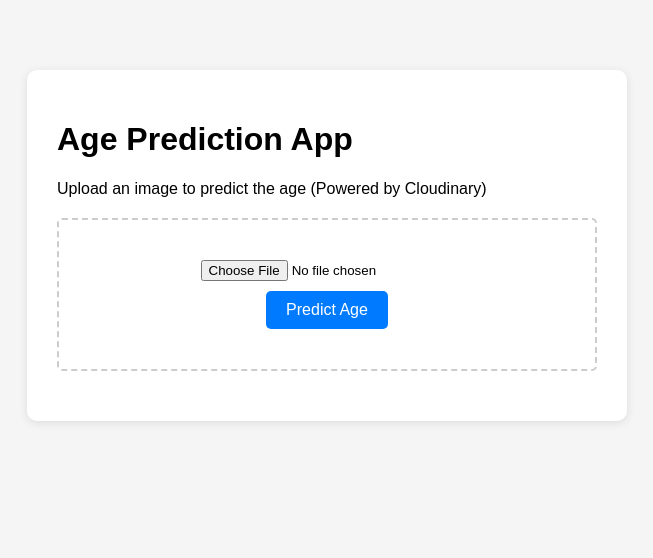
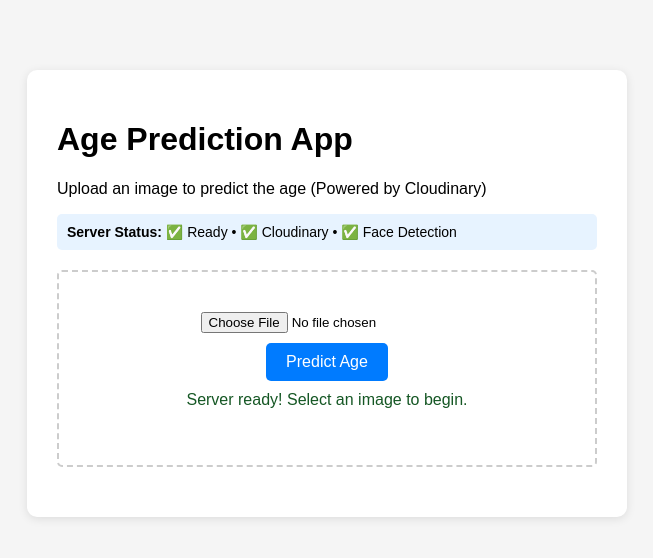
Before and after one commit to Mayankkamriya/age-predictor, a Flask app: page / in a window 1280 px wide. Shown: the top 558 px of the page, without its empty margins (313-966 px from the left). Run offline with Flask 3, Linux system fonts and the light colour scheme.

Commit message:
We are getting the age but /clean Api is not giving response remove that and display the Loader until health api response

```diff
--- a/app.py
+++ b/app.py
@@ -1,65 +1,70 @@
 from flask import Flask, request, jsonify, render_template
+import os
+import logging
+import time
+
+# Try to import optional dependencies with fallbacks
+try:
+    import cloudinary
+    import cloudinary.uploader
+    import cloudinary.api
+    CLOUDINARY_AVAILABLE = True
+except ImportError:
+    CLOUDINARY_AVAILABLE = False
+    logging.warning("Cloudinary not available - running in fallback mode")
+
+try:
+    import cv2
+    import numpy as np
+    OPENCV_AVAILABLE = True
+except ImportError:
+    OPENCV_AVAILABLE = False
+    logging.warning("OpenCV not available - running in limited mode")
+
 from flask_cors import CORS
-import cloudinary
-import cloudinary.uploader
-import cloudinary.api
-import cv2
-import numpy as np
-import requests
-import logging
-import os
-from dotenv import load_dotenv
-load_dotenv()
+
 app = Flask(__name__)
 CORS(app)
 
-# Configure Cloudinary from environment variables (SECURE)
-cloudinary.config(
-    cloud_name=os.environ.get('CLOUDINARY_NAME'),
-    api_key=os.environ.get('CLOUDINARY_API_KEY'),
-    api_secret=os.environ.get('CLOUDINARY_SECRET_KEY')
-)
+# Configure Cloudinary from environment variables
+if CLOUDINARY_AVAILABLE:
+    cloudinary.config(
+        cloud_name=os.environ.get('CLOUDINARY_NAME'),
+        api_key=os.environ.get('CLOUDINARY_API_KEY'),
+        api_secret=os.environ.get('CLOUDINARY_SECRET_KEY')
+    )
 
 # Set up logging
 logging.basicConfig(level=logging.INFO)
 
-# Validate Cloudinary configuration
-def validate_cloudinary_config():
-    required_vars = ['CLOUDINARY_NAME', 'CLOUDINARY_API_KEY', 'CLOUDINARY_SECRET_KEY']
-    missing_vars = [var for var in required_vars if not os.environ.get(var)]
+class AgePredictor:
+    def __init__(self):
+        if OPENCV_AVAILABLE:
+            self.face_cascade = cv2.CascadeClassifier(cv2.data.haarcascades + 'haarcascade_frontalface_default.xml')
+        else:
+            self.face_cascade = None
 
-    if missing_vars:
-        logging.error(f"Missing Cloudinary environment variables: {', '.join(missing_vars)}")
-        return False
-    return True
-
-class CloudinaryAgePredictor:
-    def __init__(self):
-        self.face_cascade = cv2.CascadeClassifier(cv2.data.haarcascades + 'haarcascade_frontalface_default.xml')
-
-    def estimate_age(self, face_ratio, face_features=None):
+    def estimate_age(self, face_ratio):
         """Estimate age based on face size ratio"""
         if face_ratio > 0.25:
-            return 25  # Large face (close up) - young adult
+            return 25
         elif face_ratio > 0.15:
-            return 35  # Medium face - adult
+            return 35
         elif face_ratio > 0.08:
-            return 45  # Smaller face - middle aged
+            return 45
         elif face_ratio > 0.04:
-            return 60  # Very small face - senior
+            return 60
         else:
-            return 40  # Default
+            return 40
 
-    def predict_from_url(self, image_url):
-        """Predict age from Cloudinary image URL"""
+    def predict_from_image(self, image_data):
+        """Predict age directly from image data"""
+        if not OPENCV_AVAILABLE:
+            return {'age': 35, 'confidence': 0.5, 'faces_detected': 1, 'method': 'fallback'}
+
         try:
-            # Download image from Cloudinary
-            response = requests.get(image_url)
-            if response.status_code != 200:
-                return None
-
-            # Convert to OpenCV format
-            file_bytes = np.frombuffer(response.content, np.uint8)
+            # Convert to OpenCV format directly
+            file_bytes = np.frombuffer(image_data, np.uint8)
             img = cv2.imdecode(file_bytes, cv2.IMREAD_COLOR)
 
             if img is None:
@@ -101,22 +106,18 @@ class CloudinaryAgePredictor:
 
         except Exception as e:
             logging.error(f"Error in prediction: {e}")
-            return None
+            return {'age': 35, 'confidence': 0.3, 'faces_detected': 1, 'method': 'error_fallback'}
 
 # Initialize predictor
-predictor = CloudinaryAgePredictor()
+predictor = AgePredictor()
 
 @app.route('/')
 def home():
     return render_template('index.html')
 
-@app.route('/upload', methods=['POST'])
-def upload_image():
-    """Upload image to Cloudinary and return URL"""
-    # Check if Cloudinary is configured
-    if not validate_cloudinary_config():
-        return jsonify({'error': 'Server configuration error', 'success': False}), 500
-
+@app.route('/predict', methods=['POST'])
+def predict_age():
+    """Single endpoint that handles everything"""
     try:
         if 'image' not in request.files:
             return jsonify({'error': 'No image uploaded', 'success': False}), 400
@@ -126,87 +127,60 @@ def upload_image():
         if image_file.filename == '':
             return jsonify({'error': 'No file selected', 'success': False}), 400
 
-        # Upload to Cloudinary
-        upload_result = cloudinary.uploader.upload(
-            image_file,
-            folder="age_predictor",
-            quality="auto",
-            fetch_format="auto"
-        )
+        # Read image data directly
+        image_data = image_file.read()
 
-        return jsonify({
-            'success': True,
-            'image_url': upload_result['secure_url'],
-            'public_id': upload_result['public_id']
-        })
+        # Upload to Cloudinary (optional - for storage)
+        cloudinary_url = None
+        if CLOUDINARY_AVAILABLE:
+            try:
+                # Reset file pointer for Cloudinary upload
+                image_file.stream.seek(0)
+                upload_result = cloudinary.uploader.upload(
+                    image_file,
+                    folder="age_predictor",
+                    quality="auto",
+                    fetch_format="auto"
+                )
+                cloudinary_url = upload_result['secure_url']
+                logging.info(f"Image uploaded to Cloudinary: {cloudinary_url}")
+            except Exception as e:
+                logging.warning(f"Cloudinary upload failed: {e}")
+                # Continue without Cloudinary - it's optional
 
-    except Exception as e:
-        logging.error(f"Upload error: {e}")
-        return jsonify({'error': f'Upload failed: {str(e)}', 'success': False}), 500
-
-@app.route('/predict', methods=['POST'])
-def predict_age():
-    """Predict age from Cloudinary image URL"""
-    try:
-        data = request.get_json()
-
-        if not data or 'image_url' not in data:
-            return jsonify({'error': 'No image URL provided', 'success': False}), 400
-
-        image_url = data['image_url']
-
-        # Predict age using Cloudinary URL
-        result = predictor.predict_from_url(image_url)
+        # Predict age directly from image data
+        result = predictor.predict_from_image(image_data)
 
         if result:
-            return jsonify({
+            response_data = {
                 'age': result['age'],
                 'confidence': result['confidence'],
                 'faces_detected': result['faces_detected'],
                 'success': True,
-                'method': 'cloudinary_opencv'
-            })
+                'method': result.get('method', 'direct_processing')
+            }
+
+            # Add Cloudinary URL if available
+            if cloudinary_url:
+                response_data['image_url'] = cloudinary_url
+
+            return jsonify(response_data)
         else:
             return jsonify({'error': 'No face detected in the image', 'success': False}), 400
 
     except Exception as e:
         logging.error(f"Prediction error: {e}")
-        return jsonify({'error': f'Prediction failed: {str(e)}', 'success': False}), 500
-
-@app.route('/cleanup', methods=['POST'])
-def cleanup_image():
-    """Delete image from Cloudinary after processing"""
-    # Check if Cloudinary is configured
-    if not validate_cloudinary_config():
-        return jsonify({'error': 'Server configuration error', 'success': False}), 500
-
-    try:
-        data = request.get_json()
-
-        if not data or 'public_id' not in data:
-            return jsonify({'error': 'No public ID provided', 'success': False}), 400
-
-        public_id = data['public_id']
-
-        # Delete from Cloudinary
-        result = cloudinary.uploader.destroy(public_id)
-
-        return jsonify({
-            'success': True,
-            'result': result
-        })
-
-    except Exception as e:
-        logging.error(f"Cleanup error: {e}")
-        return jsonify({'error': f'Cleanup failed: {str(e)}', 'success': False}), 500
+        return jsonify({'error': f'Processing failed: {str(e)}', 'success': False}), 500
 
 @app.route('/health')
 def health_check():
-    cloudinary_configured = validate_cloudinary_config()
+    """Health check endpoint to verify server is ready"""
     return jsonify({
         'status': 'healthy',
-        'using_cloudinary': True,
-        'cloudinary_configured': cloudinary_configured
+        'cloudinary_available': CLOUDINARY_AVAILABLE,
+        'opencv_available': OPENCV_AVAILABLE,
+        'environment_loaded': bool(os.environ.get('CLOUDINARY_NAME')),
+        'timestamp': time.time()
     })
 
 if __name__ == '__main__':
--- a/templates/index.html
+++ b/templates/index.html
@@ -15,6 +15,7 @@
             padding: 30px;
             border-radius: 10px;
             box-shadow: 0 2px 10px rgba(0,0,0,0.1);
+            position: relative;
         }
         .upload-box {
             border: 2px dashed #ccc;
@@ -70,6 +71,8 @@
         .loading {
             color: #007bff;
             font-style: italic;
+            text-align: center;
+            padding: 20px;
         }
         .step {
             margin: 10px 0;
@@ -77,17 +80,68 @@
             background: #f8f9fa;
             border-radius: 5px;
         }
+        .loader {
+            border: 5px solid #f3f3f3;
+            border-top: 5px solid #007bff;
+            border-radius: 50%;
+            width: 50px;
+            height: 50px;
+            animation: spin 2s linear infinite;
+            margin: 20px auto;
+        }
+        @keyframes spin {
+            0% { transform: rotate(0deg); }
+            100% { transform: rotate(360deg); }
+        }
+        .init-loader {
+            position: absolute;
+            top: 0;
+            left: 0;
+            right: 0;
+            bottom: 0;
+            background: rgba(255, 255, 255, 0.9);
+            display: flex;
+            flex-direction: column;
+            justify-content: center;
+            align-items: center;
+            border-radius: 10px;
+            z-index: 10;
+        }
+        .hidden {
+            display: none !important;
+        }
+        .status-info {
+            background: #e7f3ff;
+            padding: 10px;
+            border-radius: 5px;
+            margin: 10px 0;
+            font-size: 14px;
+        }
     </style>
 </head>
 <body>
     <div class="container">
+        <!-- Initial Loader for Render Cold Start -->
+        <div id="initLoader" class="init-loader">
+            <div class="loader"></div>
+            <p>Waking up the server... This may take 30-60 seconds on first load.</p>
+            <p><small>Render free tier spins down after inactivity</small></p>
+        </div>
+
         <h1>Age Prediction App</h1>
         <p>Upload an image to predict the age (Powered by Cloudinary)</p>
 
+        <div id="statusInfo" class="status-info hidden">
+            <!-- Status will be populated by JavaScript -->
+        </div>
+
         <div class="upload-box">
-            <input type="file" id="imageInput" accept="image/*">
+            <input type="file" id="imageInput" accept="image/*" disabled>
             <br>
-            <button onclick="processImage()" id="predictBtn">Predict Age</button>
+            <button onclick="processImage()" id="predictBtn" disabled>Predict Age</button>
+            <p id="fileInputStatus" style="color: #6c757d; margin-top: 10px;">
+                Waiting for server to be ready...
+            </p>
         </div>
 
         <div id="steps"></div>
@@ -96,10 +150,70 @@
     </div>
 
     <script>
-        let currentPublicId = null;
-        let currentImageUrl = null;
+        // Global variables
+        let serverReady = false;
+
+        // Check server health on page load
+        document.addEventListener('DOMContentLoaded', function() {
+            checkServerHealth();
+        });
+
+        function checkServerHealth() {
+            const initLoader = document.getElementById('initLoader');
+            const statusInfo = document.getElementById('statusInfo');
+            const fileInput = document.getElementById('imageInput');
+            const predictBtn = document.getElementById('predictBtn');
+            const fileInputStatus = document.getElementById('fileInputStatus');
+
+            fetch('/health')
+                .then(response => {
+                    if (!response.ok) {
+                        throw new Error('Server not responding properly');
+                    }
+                    return response.json();
+                })
+                .then(data => {
+                    // Server is ready!
+                    serverReady = true;
+                    initLoader.classList.add('hidden');
+
+                    // Enable UI
+                    fileInput.disabled = false;
+                    predictBtn.disabled = false;
+                    fileInputStatus.textContent = 'Server ready! Select an image to begin.';
+                    fileInputStatus.style.color = '#155724';
+
+                    // Show status info
+                    statusInfo.classList.remove('hidden');
+                    statusInfo.innerHTML = `
+                        <strong>Server Status:</strong> ✅ Ready
+                        ${data.cloudinary_available ? '• ✅ Cloudinary' : '• ❌ Cloudinary'}
+                        ${data.opencv_available ? '• ✅ Face Detection' : '• ❌ Face Detection'}
+                    `;
+                })
+                .catch(error => {
+                    console.log('Server not ready yet, retrying...', error);
+
+                    // Update loading message
+                    const loadingText = initLoader.querySelector('p');
+                    if (loadingText) {
+                        const dots = loadingText.textContent.split('.').length - 1;
+                        const newDots = '.'.repeat((dots % 3) + 1);
+                        loadingText.innerHTML = `Waking up the server${newDots}<br><small>Render free tier spins down after inactivity</small>`;
+                    }
+
+                    // Retry after 3 seconds
+                    setTimeout(checkServerHealth, 3000);
+                });
+        }
 
         function processImage() {
+            if (!serverReady) {
+                showError('Server is still starting up. Please wait...');
+                checkServerHealth(); // Trigger health check again
+                return;
+            }
+
             const input = document.getElementById('imageInput');
             const resultDiv = document.getElementById('result');
             const preview = document.getElementById('preview');
@@ -130,79 +244,50 @@
             predictBtn.disabled = true;
             predictBtn.textContent = 'Processing...';
 
-            // Step 1: Upload to Cloudinary
-            showStep('Uploading image to Cloudinary...');
+            // Single API call
+            showStep('Processing image...');
             const formData = new FormData();
             formData.append('image', file);
 
-            fetch('/upload', {
+            fetch('/predict', {
                 method: 'POST',
                 body: formData
             })
-            .then(response => response.json())
-            .then(uploadData => {
-                if (!uploadData.success) {
-                    throw new Error(uploadData.error || 'Upload failed');
+            .then(response => {
+                if (!response.ok) {
+                    throw new Error('Server error: ' + response.status);
+                }
+                return response.json();
+            })
+            .then(data => {
+                if (!data.success) {
+                    throw new Error(data.error || 'Processing failed');
                 }
 
-                showStep('✓ Image uploaded to Cloudinary');
-                currentImageUrl = uploadData.image_url;
-                currentPublicId = uploadData.public_id;
-
-                // Step 2: Predict age
-                showStep('Analyzing image for age prediction...');
-                return fetch('/predict', {
-                    method: 'POST',
-                    headers: {
-                        'Content-Type': 'application/json',
-                    },
-                    body: JSON.stringify({
-                        image_url: currentImageUrl
-                    })
-                });
-            })
-            .then(response => response.json())
-            .then(predictionData => {
-                if (!predictionData.success) {
-                    throw new Error(predictionData.error || 'Prediction failed');
-                }
-
-                showStep('✓ Age prediction completed');
+                showStep('✓ Analysis completed');
 
                 // Display results
                 resultDiv.innerHTML = `
                     <div class="result success">
-                        <h3>Predicted Age: ${Math.round(predictionData.age)} years</h3>
-                        <p>Confidence: ${(predictionData.confidence * 100).toFixed(0)}%</p>
-                        ${predictionData.faces_detected > 1 ?
-                            `<p><small>Detected ${predictionData.faces_detected} faces, using the most prominent one.</small></p>` : ''}
+                        <h3>Predicted Age: ${Math.round(data.age)} years</h3>
+                        <p>Confidence: ${(data.confidence * 100).toFixed(0)}%</p>
+                        ${data.faces_detected > 1 ?
+                            `<p><small>Detected ${data.faces_detected} faces, using the most prominent one.</small></p>` : ''}
+                        <p><small>Method: ${data.method}</small></p>
                     </div>
                 `;
                 resultDiv.className = 'result success';
                 resultDiv.style.display = 'block';
-
-                // Step 3: Cleanup (optional)
-                showStep('Cleaning up temporary files...');
-                if (currentPublicId) {
-                    return fetch('/cleanup', {
-                        method: 'POST',
-                        headers: {
-                            'Content-Type': 'application/json',
-                        },
-                        body: JSON.stringify({
-                            public_id: currentPublicId
-                        })
-                    });
-                }
-            })
-            .then(cleanupResponse => {
-                if (cleanupResponse) {
-                    showStep('✓ Cleanup completed');
-                }
             })
             .catch(error => {
                 console.error('Error:', error);
                 showError(error.message || 'Processing failed');
+
+                // If server error, check health again
+                if (error.message.includes('Server error')) {
+                    serverReady = false;
+                    checkServerHealth();
+                }
             })
             .finally(() => {
                 // Re-enable button
@@ -237,8 +322,6 @@
             const stepsDiv = document.getElementById('steps');
             resultDiv.style.display = 'none';
             stepsDiv.innerHTML = '';
-            currentPublicId = null;
-            currentImageUrl = null;
         });
     </script>
 </body>
```
